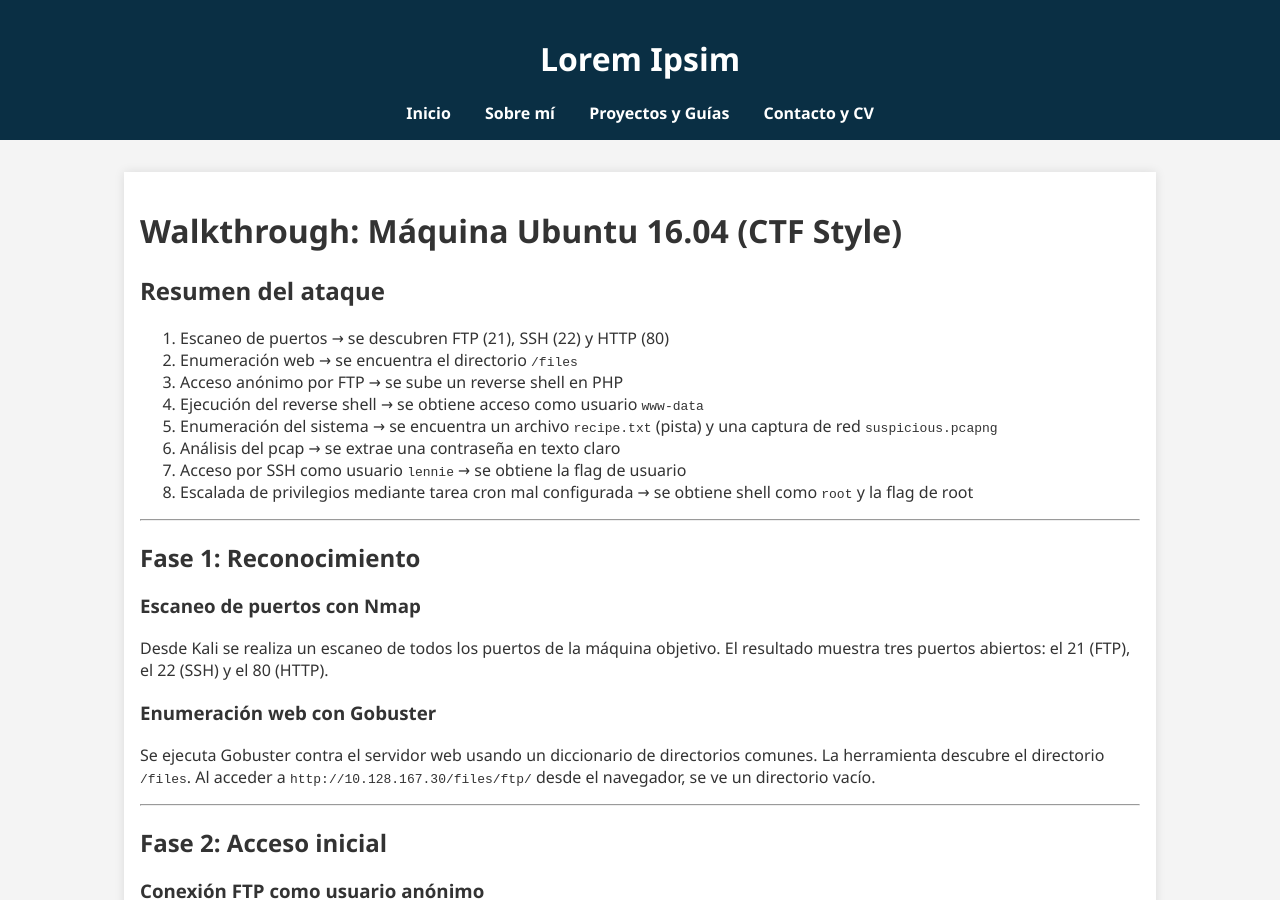
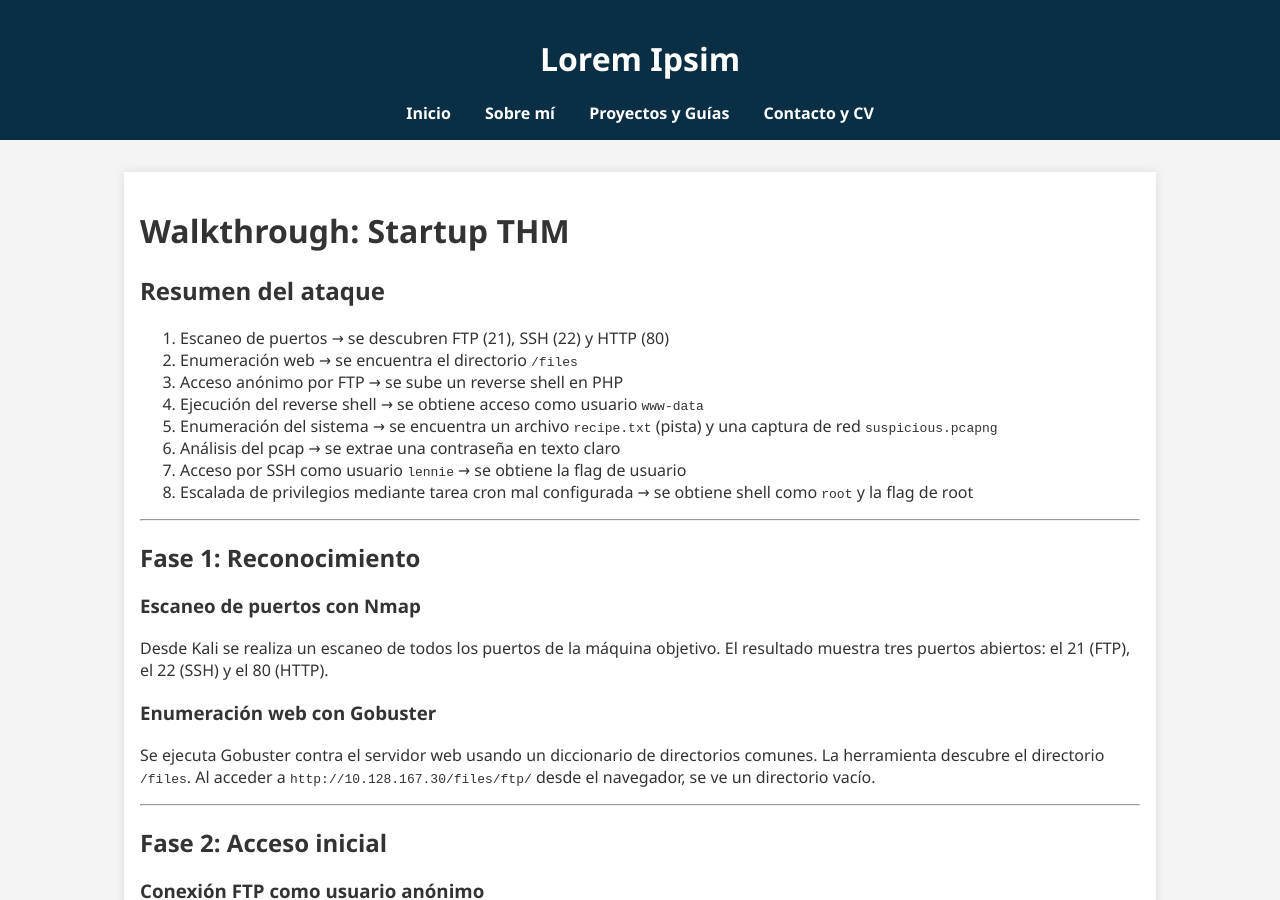
Before and after one commit to glimqitch/glimqitch.github.io, a Jekyll site: the page built from project/startup.md, in a window 1280 px wide and 900 px high. Built offline with Jekyll 4.4.1, drawn with Linux system fonts in a browser that asks for light colours; our own code applies the rules of GitHub Pages for plain Markdown files.

Commit message:
Update startup.md

```diff
--- a/project/startup.md
+++ b/project/startup.md
@@ -1,4 +1,4 @@
-# Walkthrough: Máquina Ubuntu 16.04 (CTF Style)
+# Walkthrough: Startup THM
 
 ## Resumen del ataque
 
```
